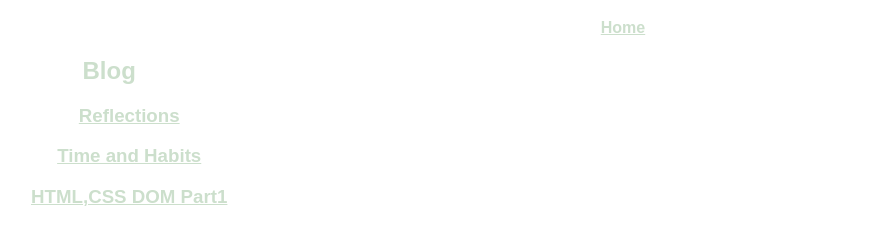
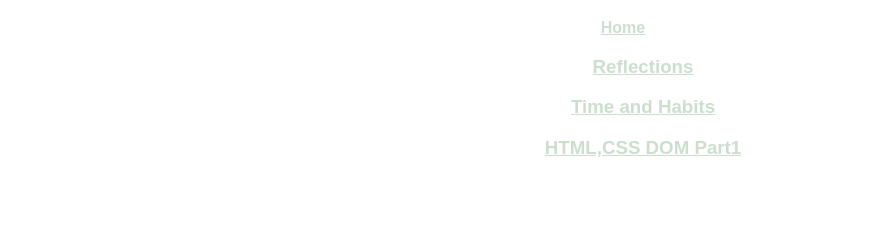
Before and after one commit to sarah-l-fitzgerald/sarah-l-fitzgerald.github.io, a plain HTML site: page index.html in a window 1280 px wide. Shown: the part 373-618 px from the top of the page, without its empty margins (17-910 px from the left). Drawn offline with Linux system fonts and the light colour scheme.

Commit message:
Change website

```diff
--- a/index.html
+++ b/index.html
@@ -6,24 +6,36 @@
     </head>
 
   <body>
-    <div class="image">
+    <div class="grid">
+
+    <div class="row">
+    <div class="col-12">
     <img src="http://2.bp.blogspot.com/_VSgl8lQXeYg/TQC4nPbhfrI/AAAAAAAABlQ/82FWKBCxUlg/s320/stars-sky-lg.jpg">
   </div>
-
-   <div class="header">
-        <h1>Sarah's Journey to Planet Code</h1>
-        <a href="index.html">Home</a>
-
   </div>
 
-  <div class="navigation">
-    <h2>Blog</h2>
+
+   <div class="row">
+   <div class="col-12">
+        <h1>Sarah's Journey to Planet Code</h1>
+   </div>
+   </div>
+
+   <div class="row">
+     <div class="col-12">
+         <a href="index.html">Home</a>
+   </div>
+ </div>
+
+  <div class="row">
+  <div class="col-3">
     <ul>
       <li><a href="/blog/c1-reflection-blog.html"><h3> Reflections </h3> </a> </li>
       <li><a href="/blog/c1-time-and-habits-blog.html"> <h3>Time and Habits </h3> </a> </li>
       <li><a href="/blog/t2-html-css-dom-p1.html"><h3> HTML,CSS DOM Part1 <h3> </a> </li>
     </ul>
-
+  </div>
+</div>
 
 
 
--- a/styles/main.css
+++ b/styles/main.css
@@ -4,21 +4,23 @@ body {
   font-family: Gotham, sans-serif;
   }
 
-.navigation {
-  text-align: center;
-  position: fixed;
-  height: auto;
-  border-style: none;
+.row {
+   width: 100%
+   display:inline-flex;
+   flex-wrap: wrap;
+   ;
 }
 
-
-
-
-.header {
-  font-weight: 600;
+.col-12 {
+  width: 100%
 }
 
-h1, h2, h3, a {
+.col-4 {
+  width: 25%
+
+}
+
+h1, h2, a {
   color: #CCDFCC;
   font-weight: bold;
 }
```
